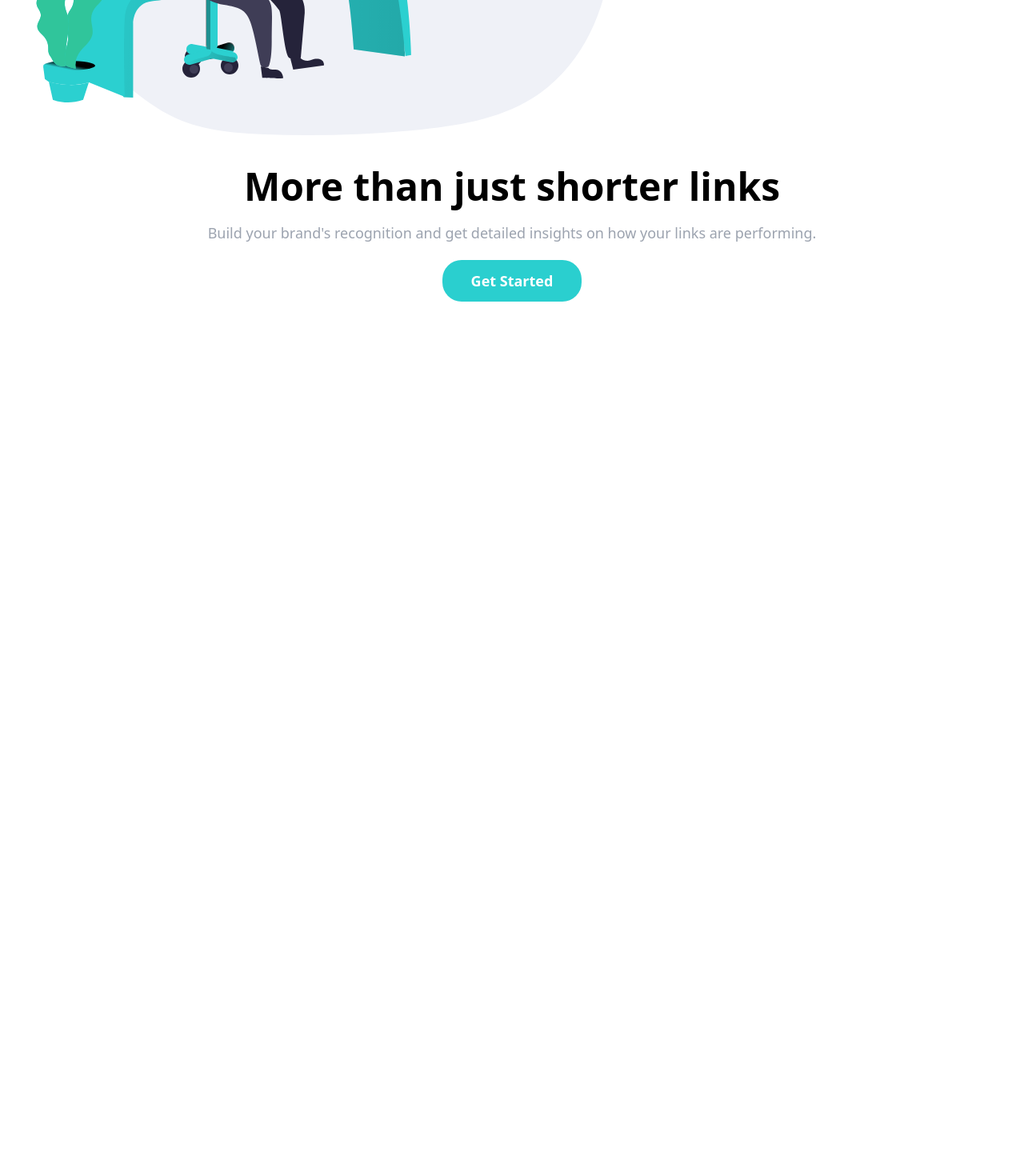
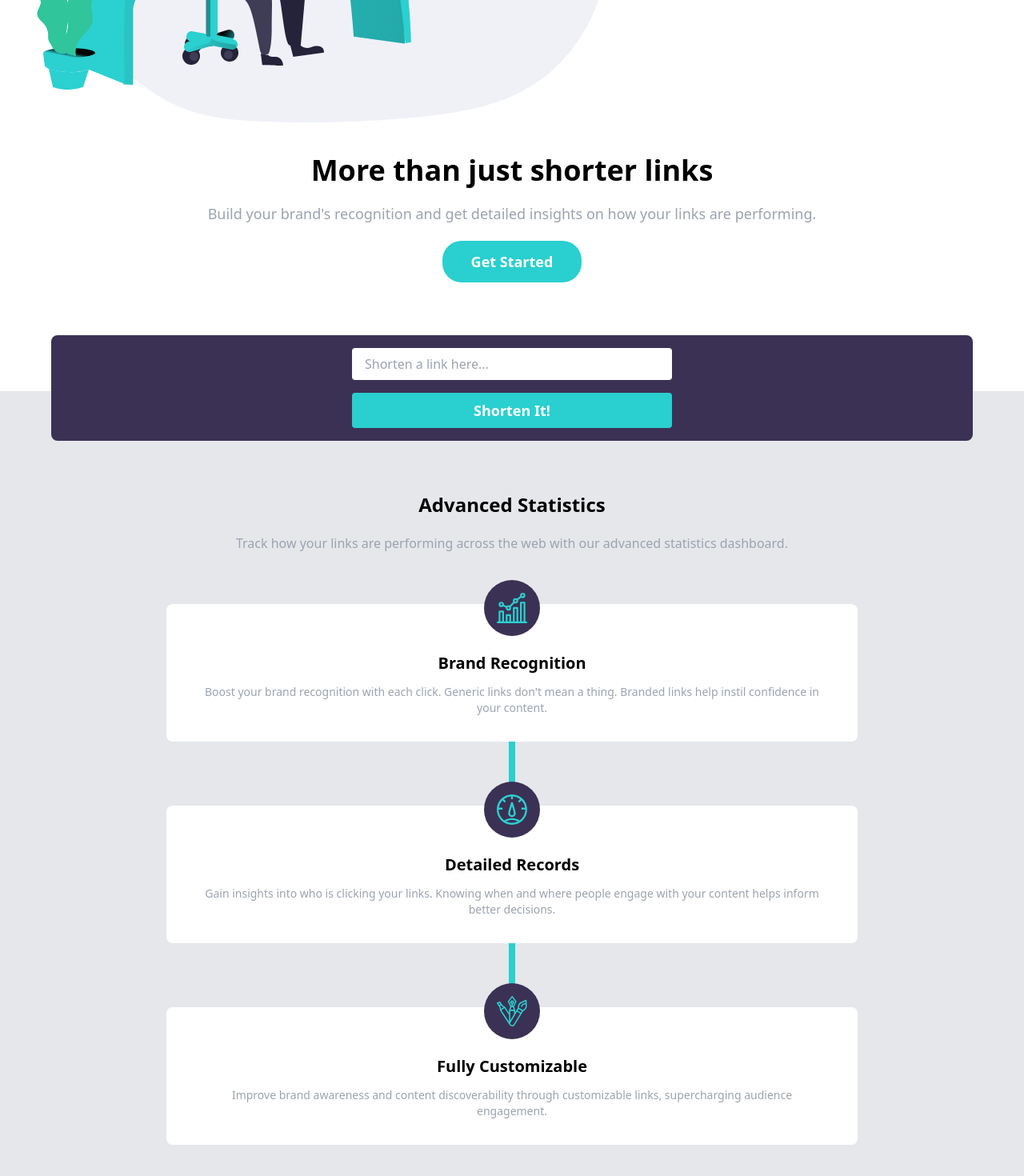
Before and after one commit to elvisnipah/url-shortening-design-implementation, a React (Vite) app: page / in a window 1280 px wide. Shown: the part 394-1864 px from the top of the page at 80% size. Before the commit the page ends 827 px from the top, so only its background shows below. Built offline with nearby package versions, Linux system fonts and the light colour scheme.

Commit message:
create main section ui

```diff
--- a/src/App.jsx
+++ b/src/App.jsx
@@ -1,11 +1,13 @@
 import Header from "./components/Header";
 import Hero from "./components/Hero";
+import MainSection from "./components/MainSection";
 
 function App() {
   return (
-    <div id="app" className="">
+    <div id="app" className="flex flex-col">
       <Header />
       <Hero />
+      <MainSection />
     </div>
   );
 }
--- a/src/components/Hero.jsx
+++ b/src/components/Hero.jsx
@@ -2,12 +2,14 @@ import illustrationWorking from "../assets/illustration-working.svg";
 
 function Hero() {
   return (
-    <section className="flex flex-col py-4 overflow-hidden">
-      <div className="pl-8 mr-[-40%]">
-        <img src={illustrationWorking} alt="" className="" />
+    <section className="flex flex-col pb-24">
+      <div className="overflow-hidden">
+        <div className="pl-8 mr-[-40%]">
+          <img src={illustrationWorking} alt="" className="" />
+        </div>
       </div>
-      <section className="my-10 flex flex-col items-center">
-        <h2 className="font-bold text-5xl text-center">
+      <section className="py-10 flex flex-col items-center">
+        <h2 className="font-bold text-4xl text-center">
           More than just shorter links
         </h2>
         <p className="text-gray-400 text-center px-10 py-5 text-lg">
--- /dev/null
+++ b/src/components/MainSection.jsx
@@ -0,0 +1,74 @@
+import React from "react";
+
+import shortenBg from "../assets/bg-shorten-mobile.svg";
+import recognitionIcon from "../assets/icon-brand-recognition.svg";
+import detailedIcon from "../assets/icon-detailed-records.svg";
+import customizeIcon from "../assets/icon-fully-customizable.svg";
+
+function MainSection() {
+  return (
+    <section className="bg-gray-200 flex flex-col items-center pb-16">
+      <div
+        className="p-4 flex flex-col gap-4 items-center w-[90%] bg-[hsl(257,26%,26%)] rounded-lg mt-[-70px]"
+        style={{
+          backgroundImage: `url(${shortenBg})`,
+          backgroundSize: "cover",
+          backgroundRepeat: "no-repeat",
+          backgroundPositionX: "50px",
+          backgroundPositionY: "150%",
+        }}
+      >
+        <input
+          type="text"
+          className="w-[90%] max-w-[400px] rounded p-2 px-4"
+          placeholder="Shorten a link here..."
+        />
+        <button className="bg-[hsl(180,66%,49%)] text-white text-lg font-bold px-9 py-2 rounded w-[90%] max-w-[400px]">
+          Shorten It!
+        </button>
+      </div>
+
+      <h3 className="pt-16 font-bold text-2xl mb-5">Advanced Statistics</h3>
+      <p className="text-center px-8 text-gray-400">
+        Track how your links are performing across the web with our advanced
+        statistics dashboard.
+      </p>
+
+      <section className="flex flex-col mt-16 items-center gap-20 relative">
+        <div className="bg-[hsl(180,66%,49%)] w-2 h-full absolute z-10"></div>
+        <article className="bg-white flex flex-col items-center w-[90%] rounded-lg z-20">
+          <div className="bg-[hsl(257,26%,26%)] p-4 rounded-full max-w-[70px] mt-[-30px]">
+            <img src={recognitionIcon} alt="" />
+          </div>
+          <h3 className="font-bold text-xl pt-5 pb-3">Brand Recognition</h3>
+          <p className="text-center text-sm text-gray-400 px-10 pb-8">
+            Boost your brand recognition with each click. Generic links don't
+            mean a thing. Branded links help instil confidence in your content.
+          </p>
+        </article>
+        <article className="bg-white flex flex-col items-center w-[90%] rounded-lg z-20">
+          <div className="bg-[hsl(257,26%,26%)] p-4 rounded-full max-w-[70px] mt-[-30px]">
+            <img src={detailedIcon} alt="" />
+          </div>
+          <h3 className="font-bold text-xl pt-5 pb-3">Detailed Records</h3>
+          <p className="text-center text-sm text-gray-400 px-10 pb-8">
+            Gain insights into who is clicking your links. Knowing when and
+            where people engage with your content helps inform better decisions.
+          </p>
+        </article>
+        <article className="bg-white flex flex-col items-center w-[90%] rounded-lg z-20">
+          <div className="bg-[hsl(257,26%,26%)] p-4 rounded-full max-w-[70px] mt-[-30px]">
+            <img src={customizeIcon} alt="" />
+          </div>
+          <h3 className="font-bold text-xl pt-5 pb-3">Fully Customizable</h3>
+          <p className="text-center text-sm text-gray-400 px-10 pb-8">
+            Improve brand awareness and content discoverability through
+            customizable links, supercharging audience engagement.
+          </p>
+        </article>
+      </section>
+    </section>
+  );
+}
+
+export default MainSection;
```
